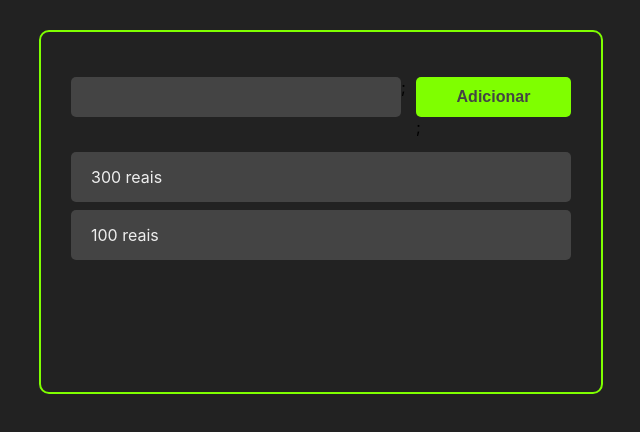
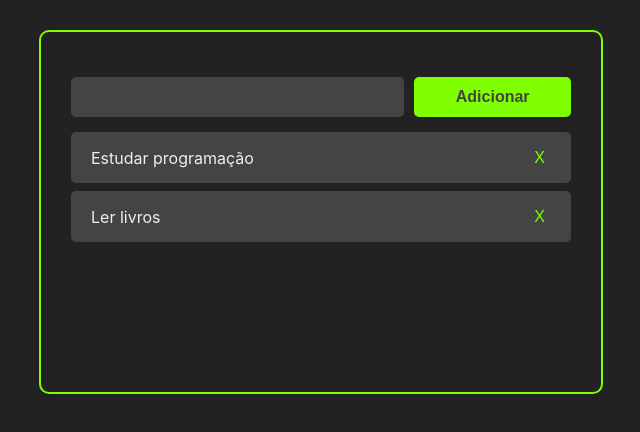
Before and after one commit to jlcxavier/my-app, a React (Create React App) app: page / in a window 1280 px wide. Shown: the top 432 px of the page, without its empty margins (319-959 px from the left). Built offline with nearby package versions, Linux system fonts and the light colour scheme; the HTML template or start-up script is replaced by a standard one.

Commit message:
update handleTaskDeletion

```diff
--- a/src/App.jsx
+++ b/src/App.jsx
@@ -12,12 +12,12 @@
 	const [tasks, setTasks] = useState([
 		{
 			id: '1',
-			title: '300 reais',
+			title: 'Estudar programação',
 			completed: false,
 		},
 		{
 			id: '2',
-			title: '100 reais',
+			title: 'Ler livros',
 			completed: false,
 		},
 	]);
@@ -46,11 +46,21 @@
 		setTasks(newTasks);
 	};
 
+	const handleTaskDeletion = (taskId) => {
+		const newTasks = tasks.filter((task) => task.id != taskId);
+
+		setTasks(newTasks);
+	};
+
 	return (
 		<>
 			<div className="container">
 				<AddTask handleTaskAddition={handleTaskAddition} />
-				<Tasks tasks={tasks} handleTaskClick={handleTaskClick} />
+				<Tasks
+					tasks={tasks}
+					handleTaskClick={handleTaskClick}
+					handleTaskDeletion={handleTaskDeletion}
+				/>
 			</div>
 		</>
 	);
--- a/src/components/Task.css
+++ b/src/components/Task.css
@@ -11,3 +11,9 @@
 .task-title {
 	cursor: pointer;
 }
+.remove-task-button {
+	background-color: #444;
+	border: none;
+	font-size: 16px;
+	color: chartreuse;
+}
--- a/src/components/Task.jsx
+++ b/src/components/Task.jsx
@@ -2,7 +2,7 @@
 
 import './Task.css';
 
-const Task = ({ task, handleTaskClick }) => {
+const Task = ({ task, handleTaskClick, handleTaskDeletion }) => {
 	return (
 		<div
 			className="task-container"
@@ -14,6 +14,14 @@
 				onClick={() => handleTaskClick(task.id)}>
 				{task.title}
 			</div>
+
+			<div className="buttons-container">
+				<button
+					className="remove-task-button"
+					onClick={() => handleTaskDeletion(task.id)}>
+					X
+				</button>
+			</div>
 		</div>
 	);
 
--- a/src/components/Tasks.jsx
+++ b/src/components/Tasks.jsx
@@ -2,11 +2,15 @@
 
 import Task from './Task';
 
-const Tasks = ({ tasks, handleTaskClick }) => {
+const Tasks = ({ tasks, handleTaskClick, handleTaskDeletion }) => {
 	return (
 		<>
 			{tasks.map((task) => (
-				<Task task={task} handleTaskClick={handleTaskClick} />
+				<Task
+					task={task}
+					handleTaskClick={handleTaskClick}
+					handleTaskDeletion={handleTaskDeletion}
+				/>
 			))}
 		</>
 	);
```
Also changed, not shown: src/components/AddTask.jsx (+5 -6 lines).
